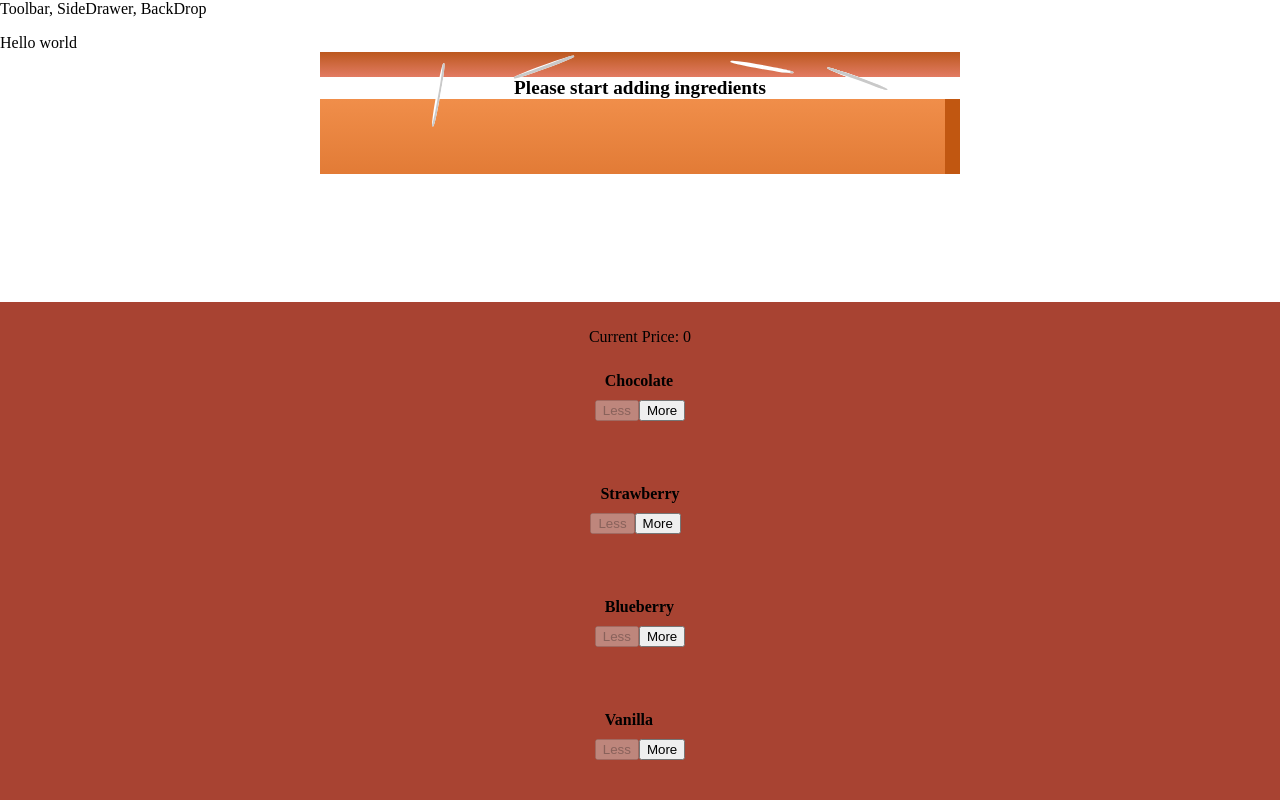
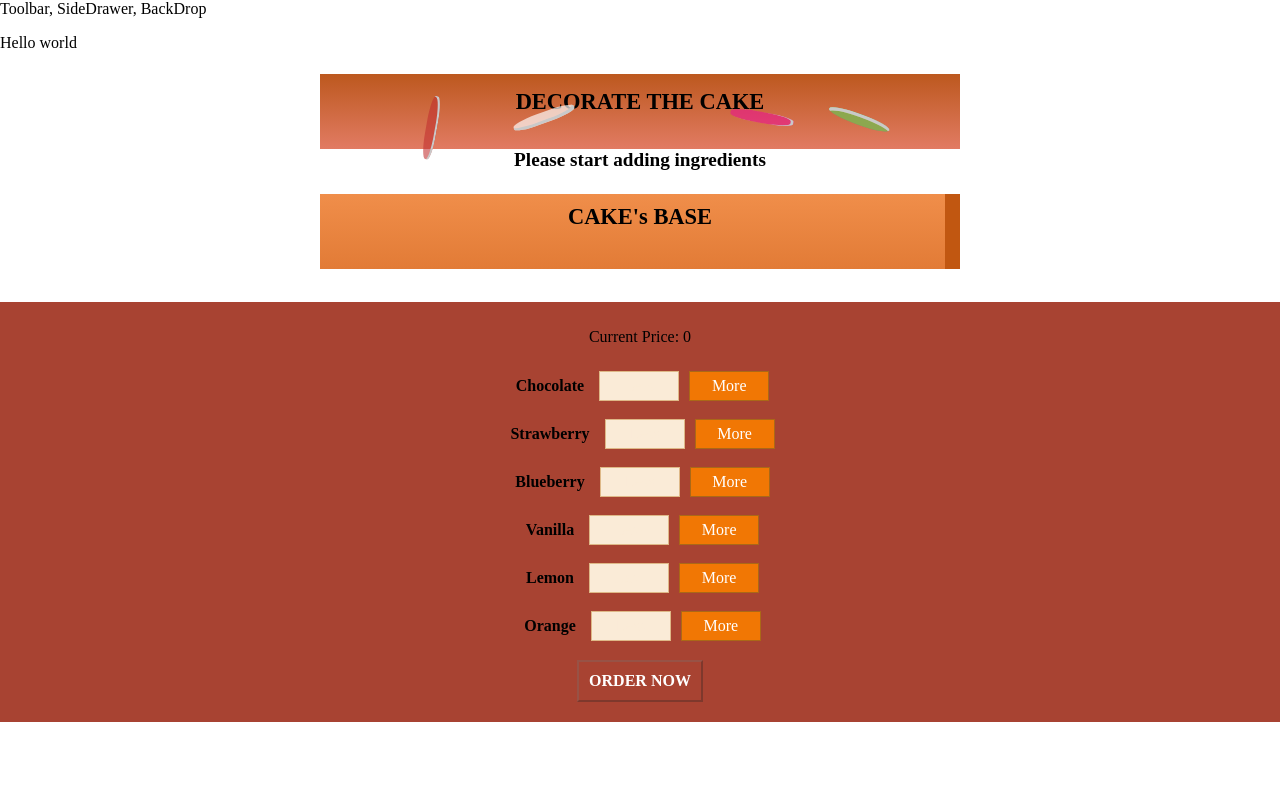
Before and after one commit to pangpondxd/CakeProgram-React-Redux-Firebase, a React app: page / in a window 1280 px wide. Shown: the top 800 px of the page. Built offline with nearby package versions, Linux system fonts and the light colour scheme.

Commit message:
add button

```diff
--- a/src/components/Cake/BuildControls/BuildControl/BuildControl.js
+++ b/src/components/Cake/BuildControls/BuildControl/BuildControl.js
@@ -1,14 +1,11 @@
 import React from 'react'
 import './Buildcontrol.css'
 const buildControl = (props) => (
-    <div>
+    <div className="BuildControl">
         <div className="Label">{props.label}</div>
         <button className="Less" onClick={props.removed} disabled={props.disabled}>Less</button>
         <button className="More" onClick={props.added} >More</button>
-        <br />
-        <br />
-        <br />
-        <br />
+
 
     </div>
 );
--- a/src/components/Cake/BuildControls/BuildControl/Buildcontrol.css
+++ b/src/components/Cake/BuildControls/BuildControl/Buildcontrol.css
@@ -7,7 +7,7 @@
 }
 
 .BuildControl button {
-    display: block;
+    /* display: block; */
     font: inherit;
     padding: 5px;
     margin: 0 5px;
@@ -37,22 +37,22 @@
 }
 
 .BuildControl .Less {
-    background-color: wheat;
+    background-color: rgb(238, 131, 10);
     color: white;
 }
 
 .BuildControl .More {
-    background-color: wheat;
+    background-color: rgb(241, 119, 4);
     color: white;
 }
 
 
 .BuildControl .Less:hover, .BuildControl .Less:active {
-    background-color: azure;
+    background-color: rgb(243, 156, 74);
     color: white;
 }
 
 .BuildControl .More:hover, .BuildControl .More:active {
-    background-color: antiquewhite;
+    background-color: rgb(226, 162, 103);
     color: white;
 }
--- a/src/components/Cake/CakeIngredient/CakeIngredient.css
+++ b/src/components/Cake/CakeIngredient/CakeIngredient.css
@@ -6,8 +6,20 @@
     margin: 0% auto;
 }
 
+.TopCake {
+    padding-top: 15px;
+    padding-left: 0;
+    margin-left: 0;
+}
+
+.FontBase {
+    padding-top: 10px;
+    padding-left: 0;
+    margin-left: 0;
+}
+
 .CookieTop {
-    height: 10%;
+    height: 30%;
     width: 50%;
     background: linear-gradient(#bc581e, #e27b63);
     box-shadow: inset -15px;
@@ -19,7 +31,7 @@
     width: 10%;
     height: 15%;
     position: absolute;
-    background-color: white;
+    background-color: rgba(255, 255, 255, 0.671);
     left: 30%;
     top: 50%;
     border-radius: 40%;
@@ -32,7 +44,7 @@
     width: 100%;
     height: 100%;
     position: absolute;
-    background-color: white;
+    background-color: rgba(194, 47, 47, 0.582);
     left: -170%;
     top: -260%;
     border-radius: 40%;
@@ -45,7 +57,7 @@
     width: 100%;
     height: 100%;
     position: absolute;
-    background-color: white;
+    background-color: rgba(19, 233, 19, 0.534);
     left: -180%;
     top: -50%;
     border-radius: 40%;
@@ -58,7 +70,7 @@
     width: 10%;
     height: 15%;
     position: absolute;
-    background-color: white;
+    background-color: rgba(235, 19, 145, 0.589);
     left: 64%;
     top: 50%;
     border-radius: 40%;
@@ -71,7 +83,7 @@
     width: 100%;
     height: 100%;
     position: absolute;
-    background-color: white;
+    background-color: rgba(37, 122, 172, 0.582);
     left: 150%;
     top: -130%;
     border-radius: 90%;
@@ -83,7 +95,7 @@
     width: 100%;
     height: 100%;
     position: absolute;
-    background-color: white;
+    background-color: rgba(159, 199, 49, 0.63);
     left: 150%;
     top: -130%;
     border-radius: 90%;
@@ -123,14 +135,14 @@
 }
 .Lemon {
     width: 50%;
-    height: 7%;
+    height: 20%;
     margin: 1% auto;
     background: linear-gradient(#0ff803, #91ce50);
     border-radius: 5px;
 }
 .Orange {
     width: 50%;
-    height: 7%;
+    height: 20%;
     margin: 1% auto;
     background: linear-gradient(#eb6e08, #e98e59);
     border-radius: 5px;
--- a/src/components/Cake/CakeIngredient/CakeIngredient.js
+++ b/src/components/Cake/CakeIngredient/CakeIngredient.js
@@ -7,11 +7,12 @@ class CakeIngredient extends Component  {
 
     switch (this.props.type) {
         case ('cake-bottom'):
-        ingredient = <div className="CakeBottom" />;
+        ingredient = <div className="CakeBottom"><h3 className="FontBase">CAKE's BASE</h3></div>;
         break;
         case ('cake-top'):
         ingredient = (
             <div className="CookieTop">
+            <h3 className="TopCake">DECORATE THE CAKE </h3>
             <div className="Cream1" />
             <div className="Cream2" />
             </div>
--- a/src/components/Cake/OrderSummary/OrderSummary.js
+++ b/src/components/Cake/OrderSummary/OrderSummary.js
@@ -1,5 +1,6 @@
 import React from 'react';
 import Aux from '../../../hoc/Aux'
+import '../../UI/Button/Button'
 const OrderSummary = (props) => {
     const ingredientSummary = Object.keys(props.ingredients)
     .map(igKey => {
@@ -9,13 +10,14 @@ const OrderSummary = (props) => {
     return (
         <Aux>
             <h3>Your Order</h3>
-            <p>A good cookie with the follow ingredients:</p>
+            <p>A good cake with the follow ingredients:</p>
             <ul>
                 {ingredientSummary}
             </ul>
+            <p><string>Total Price : {props.price.toFixed(2)} Baht</string></p>
             <p>Continue to Checkout?</p>
-            <button>CANCEL</button>
-            <button>CONTINUE</button>
+            <button className="Danger" onClick={props.purchaseCanceled}>CANCEL</button>
+            <button className="Success" onClick={props.purchaseContinued}>CONTINUE</button>
         </Aux>
     )
 }
--- a/src/components/UI/Button/Button.css
+++ b/src/components/UI/Button/Button.css
@@ -1,7 +1,19 @@
-.Button {
+Button {
     background-color: transparent;
-    border: none;
+    border: 1;
     color: white;
+    outline: none;
+    cursor: pointer;
+    font: inherit;
+    padding: 10px;
+    margin: 10px;
+    font-weight: bold;
+}
+
+Button:hover, Button:active {
+    background-color: transparent;
+    border: 1;
+    color: rgb(39, 17, 17);
     outline: none;
     cursor: pointer;
     font: inherit;
--- a/src/components/UI/Button/Button.js
+++ b/src/components/UI/Button/Button.js
@@ -1,9 +1,9 @@
 import React from 'react'
-import classes from './Button.css'
+import './Button.css'
 
 const Button = (props) => (
     <button
-    className={[classes.Button, classes[props.btnType]]}
+    className="Button"
     onClick={props.clicked}
 >{props.children}</button>
 
--- a/src/containers/CakeBuilder/CakeBuilder.js
+++ b/src/containers/CakeBuilder/CakeBuilder.js
@@ -79,6 +79,9 @@ class CakeBuilder extends Component {
         this.setState({purchasing: false})
     }
 
+    purchaseContinueHandle = () => {
+        alert('You continue!')
+    }
     render () {
         const disabledInfo = {
             ...this.state.ingredients
@@ -89,7 +92,12 @@ class CakeBuilder extends Component {
         return (
             <Aux>
                 <Modal show={this.state.purchasing} modalClosed={this.purchaseCancelHandler}>
-                    <OrderSummary ingredients={this.state.ingredients} />
+                    <OrderSummary
+                    ingredients={this.state.ingredients}
+                    price={this.state.totalPrice}
+                    purchaseCanceled={this.purchaseCancelHandler}
+                    purchaseContinued={this.purchaseContinueHandle}
+                    />
                 </Modal>
                 <div>Hello world</div>
                 <Cake ingredients={this.state.ingredients} />
```
Also changed, not shown: src/components/Navigation/Toolbar/Toolbar.js (added, +8 -0 lines).
